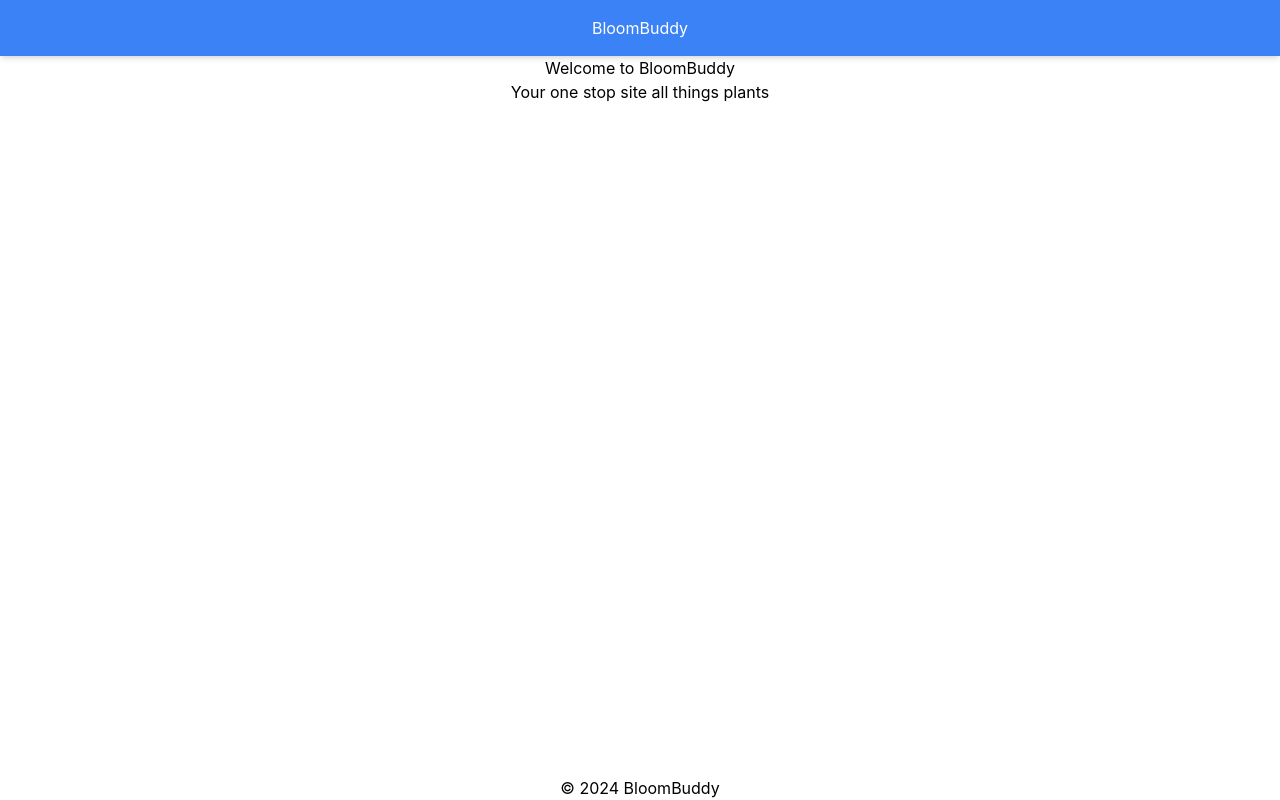
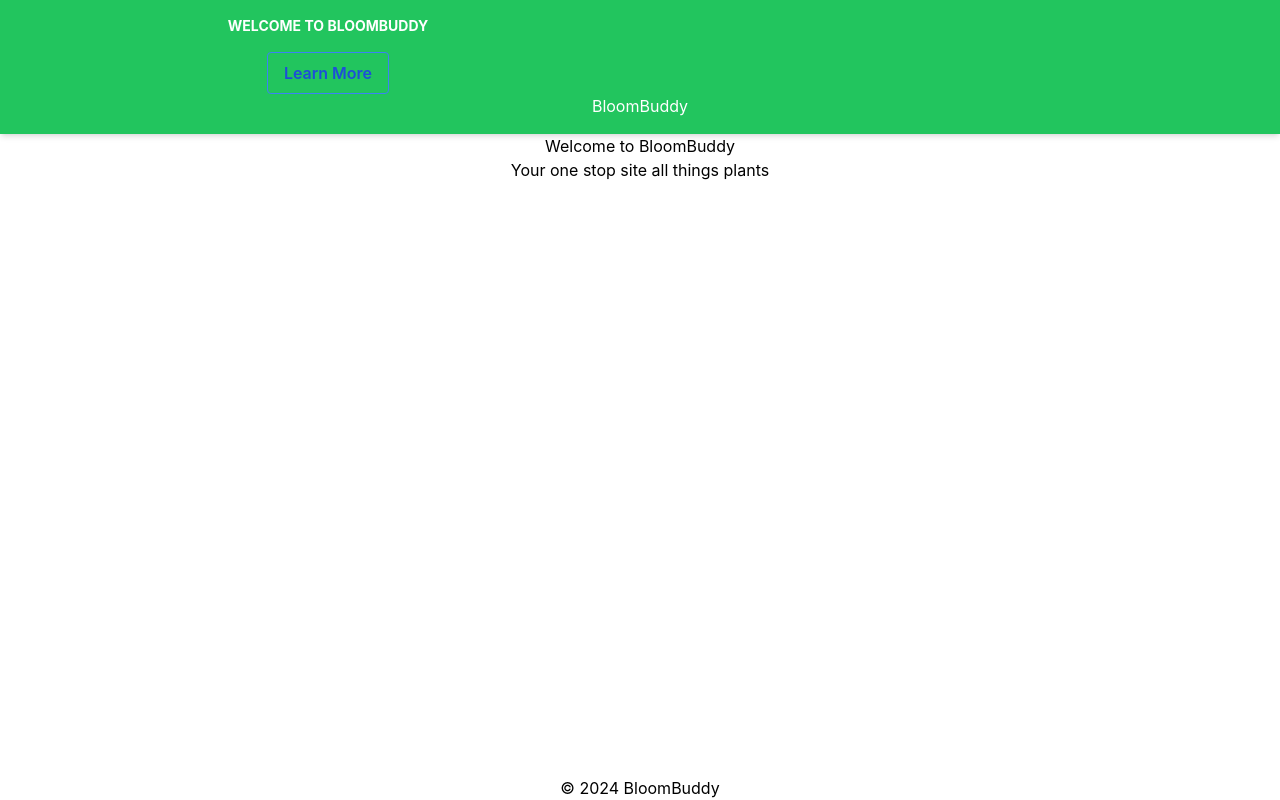
Before and after one commit to dialop/BloomBuddy, a React (Create React App) app in the folder frontend/: page / in a window 1280 px wide. Built offline with nearby package versions, Linux system fonts and the light colour scheme.

Commit message:
add header layout

```diff
--- a/frontend/src/components/common/Header.tsx
+++ b/frontend/src/components/common/Header.tsx
@@ -2,8 +2,14 @@ import React from "react";
 
 const Header: React.FC = () => {
     return (
-        <header className="bg-blue-500 text-white p-4 shadow-md">
+        <header className="bg-green-500 text-white p-4 shadow-md">
             <div className="container mx-auto flex justify-between items-container"></div>
+            <div className="md:w-1/2">
+                <p className="font-bold text-sm uppercase">Welcome to BloomBuddy</p>
+                <button className="mt-4 bg-transparent hover:bg-blue-500 text-blue-700 font-semibold hover:text-white py-2 px-4 border border-blue-500 hover:border-transparent rounded">
+                    Learn More
+                </button>
+            </div>
             <h1> BloomBuddy </h1>
         </header>
     )
--- a/package.json
+++ b/package.json
@@ -1,7 +1,13 @@
 {
   "devDependencies": {
+    "@babel/plugin-proposal-private-property-in-object": "^7.21.11",
+    "@types/react-router-dom": "^5.3.3",
     "autoprefixer": "^10.4.20",
     "postcss": "^8.4.41",
     "tailwindcss": "^3.4.10"
+  },
+  "dependencies": {
+    "react-router-dom": "^6.26.0",
+    "typescript": "^5.5.4"
   }
 }
```
Also changed, not shown: 1 other file (tests, documents, lock files or other folders).
